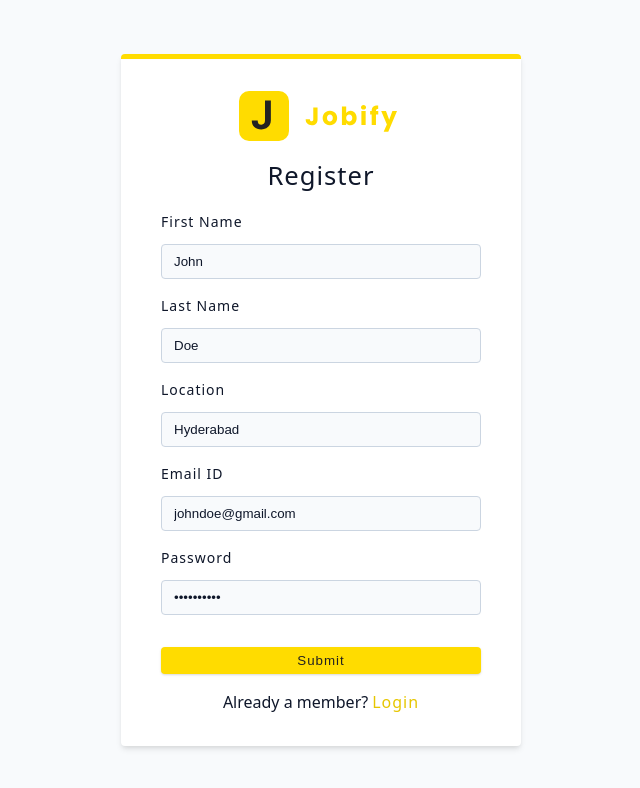
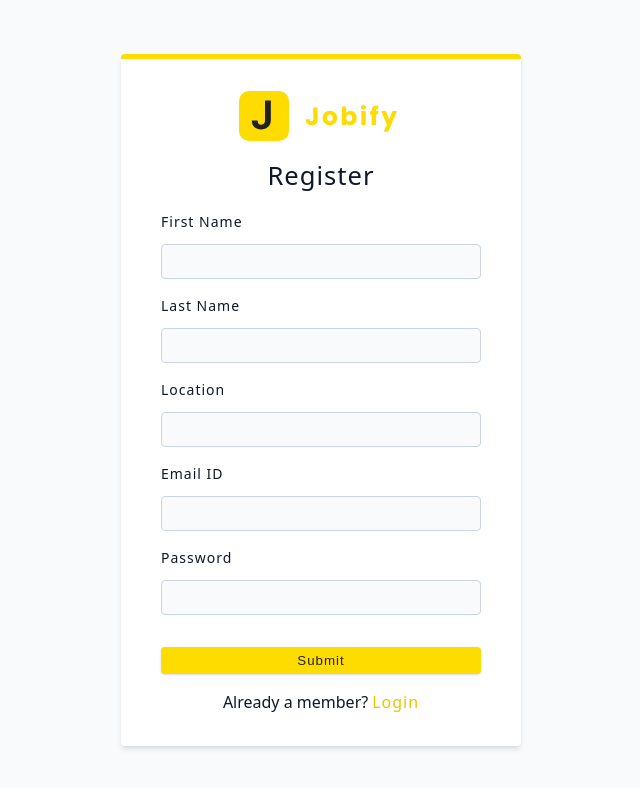
Before and after one commit to niharika1102/Jobify, a React (Vite) app in the folder client/: page /register in a window 1280 px wide. Shown: the top 788 px of the page, without its empty margins (319-959 px from the left). Built offline with nearby package versions, Linux system fonts and the light colour scheme.

Commit message:
Default values removed
Default values removed from login and sign up

```diff
--- a/client/src/pages/Login.jsx
+++ b/client/src/pages/Login.jsx
@@ -47,13 +47,11 @@ const Login = () => {
           type="email"
           name="email"
           labelText="Email ID"
-          defaultValue="johndoe@gmail.com"
         />
         <FormRow
           type="password"
           name="password"
           labelText="Password"
-          defaultValue="johndoe123"
         />
         <SubmitBtn />
         <button type="button" className="btn btn-block" onClick={loginDemoUser}>
--- a/client/src/pages/Register.jsx
+++ b/client/src/pages/Register.jsx
@@ -30,31 +30,26 @@ const Register = () => {
           type="text"
           name="name"
           labelText="First Name"
-          defaultValue="John"
         />
         <FormRow
           type="text"
           name="lastName"
           labelText="Last Name"
-          defaultValue="Doe"
         />
         <FormRow
           type="text"
           name="location"
           labelText="Location"
-          defaultValue="Hyderabad"
         />
         <FormRow
           type="email"
           name="email"
           labelText="Email ID"
-          defaultValue="johndoe@gmail.com"
         />
         <FormRow
           type="password"
           name="password"
           labelText="Password"
-          defaultValue="johndoe123"
         />
         <SubmitBtn/>
         <p>
```
